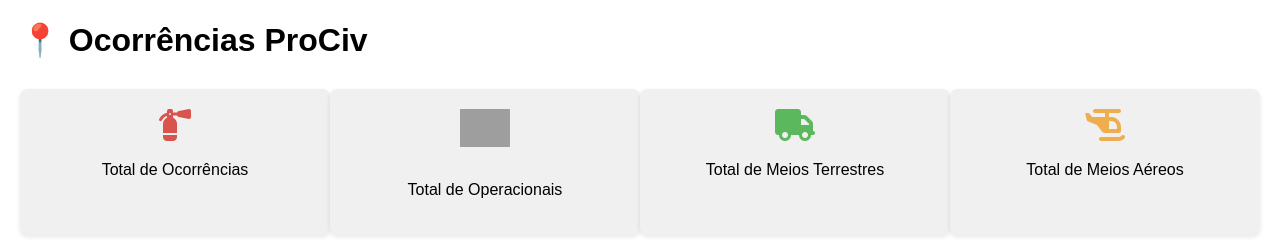
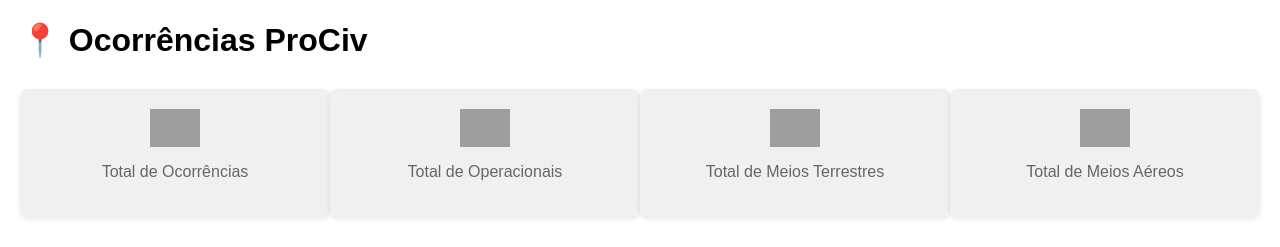
Before and after one commit to miguelt007/prociv3dscout, a Flask app: template templates/index.html in a window 1280 px wide. Shown: the top 247 px of the page. Run offline with Flask 3, Linux system fonts and the light colour scheme; the template is opened without the code that fills it, so the values that code supplies are empty; grey boxes are pictures that could not be loaded.

Commit message:
Update index.html

```diff
--- a/templates/index.html
+++ b/templates/index.html
@@ -55,29 +55,50 @@
       margin-right: 20px;
     }
   </style>
+  <style>
+    .card img {
+      display: block;
+      margin: 0 auto 10px;
+    }
+    .card h2 {
+      font-size: 2em;
+      margin: 0;
+    }
+    .card p {
+      font-size: 1em;
+      color: #666;
+    }
+  </style>
 </head>
 <body>
   <h1>📍 Ocorrências ProCiv</h1>
 
  <!-- 🧮 Cartões resumo com ícones -->
 <div class="cards">
+ <!-- 🔥 Ocorrências -->
 <div class="card">
-    <i class="fas fa-fire-extinguisher fa-2x" style="color: #d9534f;"></i>
+  <img src="https://cdn-icons-png.flaticon.com/512/482/482947.png" alt="Chamas" style="width:50px; margin-bottom:10px;">
   <h2>{{ total_ocorrencias }}</h2>
   <p>Total de Ocorrências</p>
 </div>
+
+<!-- 👨‍🚒 Operacionais -->
 <div class="card">
   <img src="https://cdn-icons-png.flaticon.com/512/7242/7242607.png" alt="Bombeiro" style="width:50px; margin-bottom:10px;">
   <h2>{{ total_operacionais }}</h2>
   <p>Total de Operacionais</p>
 </div>
+
+<!-- 🚒 Meios Terrestres -->
 <div class="card">
-    <i class="fas fa-truck fa-2x" style="color: #5cb85c;"></i>
+  <img src="https://cdn-icons-png.flaticon.com/512/808/808439.png" alt="Camião de Bombeiros" style="width:50px; margin-bottom:10px;">
   <h2>{{ total_meios }}</h2>
   <p>Total de Meios Terrestres</p>
 </div>
+
+<!-- 🚁 Meios Aéreos -->
 <div class="card">
-    <i class="fas fa-helicopter fa-2x" style="color: #f0ad4e;"></i>
+  <img src="https://cdn-icons-png.flaticon.com/512/3469/3469734.png" alt="Helicóptero" style="width:50px; margin-bottom:10px;">
   <h2>{{ total_meios_aereos }}</h2>
   <p>Total de Meios Aéreos</p>
 </div>
```
Lines whose indentation alone changed are shown as unchanged.
